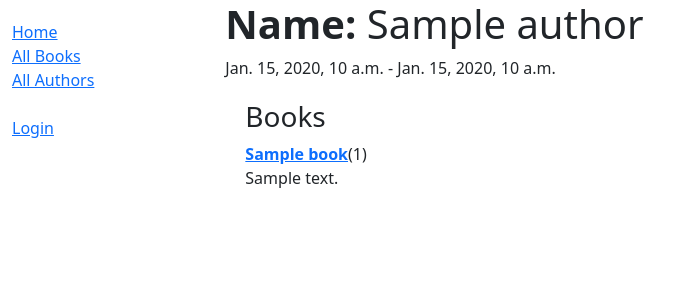
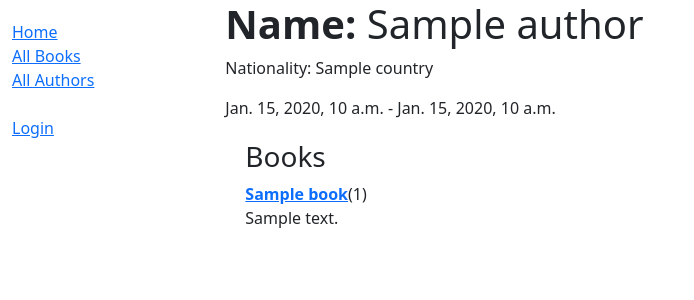
Before and after one commit to yawok/bibliotheque-locale, a Django app: template catalog/templates/catalog/author_detail.html in a window 1280 px wide. Shown: the top 300 px of the page, without its empty margins (0-694 px from the left). Run offline with Django 3.2, Linux system fonts and the light colour scheme; the template is opened without the code that fills it: most values are stand-ins (such as "Sample title", 1, 10 or a date in 2020); some libraries are stand-ins or nearby versions.

Commit message:
Fix author nationality bug

```diff
--- a/catalog/admin.py
+++ b/catalog/admin.py
@@ -1,5 +1,6 @@
 from django.contrib import admin
 from .models import Book, BookInstance, Author, Language, Genre
+from django_countries.widgets import CountrySelectWidget
 
 
 class BookInstanceInline(admin.TabularInline):
@@ -16,7 +17,8 @@ class BookInline(admin.TabularInline):
 @admin.register(Author)
 class AuthorAdmin(admin.ModelAdmin):
     list_display = ('last_name', 'first_name', 'date_of_birth','date_of_death')
-    fields = ['first_name', 'last_name', ('date_of_birth', 'date_of_death'),]
+    fields = ['first_name', 'last_name', 'nationality', ('date_of_birth', 'date_of_death'),]
+    widgets = {'nationality': CountrySelectWidget()}
     inlines = [BookInline]
 
 @admin.register(Book)
--- a/catalog/templates/catalog/author_detail.html
+++ b/catalog/templates/catalog/author_detail.html
@@ -5,11 +5,20 @@
 
 {% block content %}
     <h1><strong>Name:</strong> {{ author.get_full_name }}</h1>
+    <p>
+        Nationality:
+        {% for country in author.nationality %}
+            <i class="flag {{ country.flag_css }}"></i> {{ country.name }}
+        {% endfor %}
+    </p>
     <p>{{ author.date_of_birth }} -
         {% if author.date_of_death %}
             {{ author.date_of_death }}
         {% endif %}
+
     </p>
+
+
 
     {% if user.is_staff %}
         <span style='padding-right:20px;'><a href="{% url 'author-update' author.id  %}">Update</a></span>
--- a/catalog/templates/catalog/base_generic.html
+++ b/catalog/templates/catalog/base_generic.html
@@ -7,6 +7,7 @@
   <link href="https://cdn.jsdelivr.net/npm/bootstrap@5.1.3/dist/css/bootstrap.min.css" rel="stylesheet" integrity="sha384-1BmE4kWBq78iYhFldvKuhfTAU6auU8tT94WrHftjDbrCEXSU1oBoqyl2QvZ6jIW3" crossorigin="anonymous">
   {% load static %}
   <link rel="stylesheet" href="{% static 'css/styles.css' %}">
+  <link rel="stylesheet" href="{% static 'flags/sprite-hq.css' %}">
 </head>
 <body>
   <div class="container-fluid">
```
Also changed, not shown: catalog/models.py (+5 -10 lines), catalog/views.py (+6 -2 lines), catalog/migrations/0009_remove_author_nationality_author_nationality.py (added), catalog/migrations/0010_delete_nationality.py (added), catalog/urls.py (line endings or trailing spaces).
